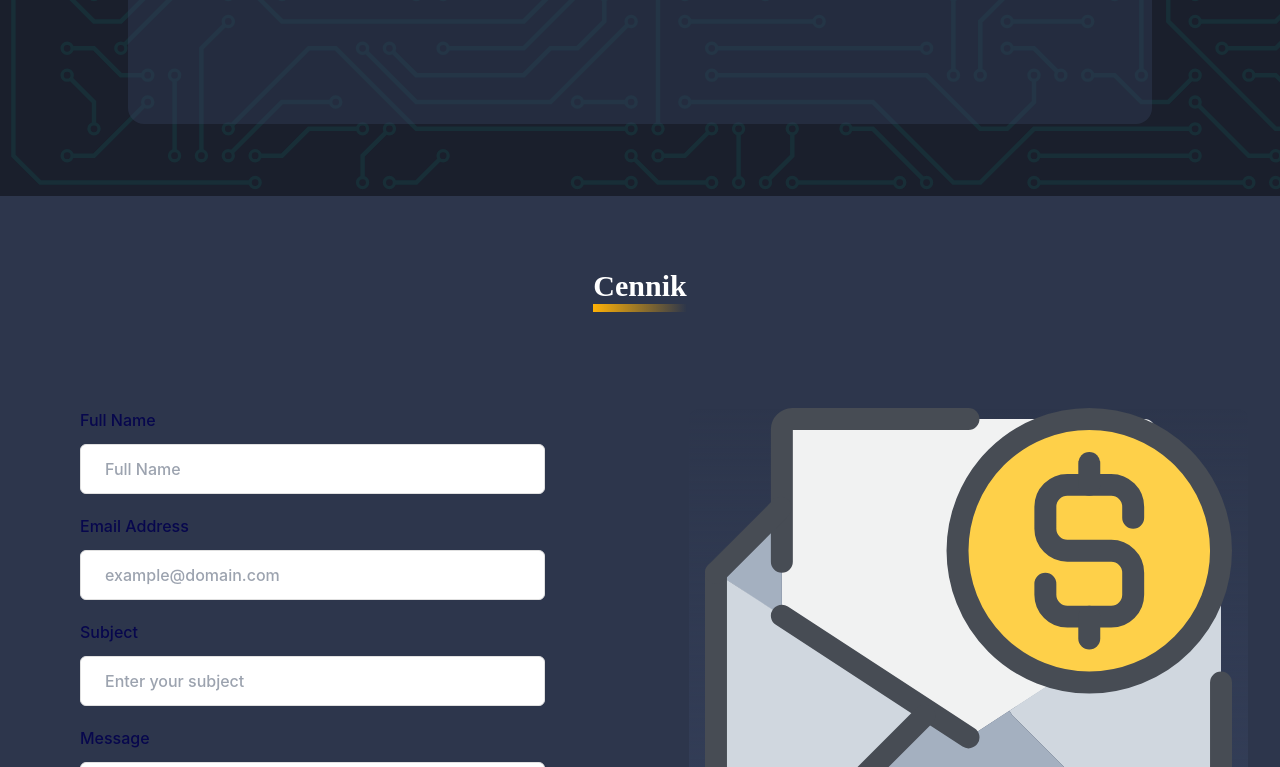
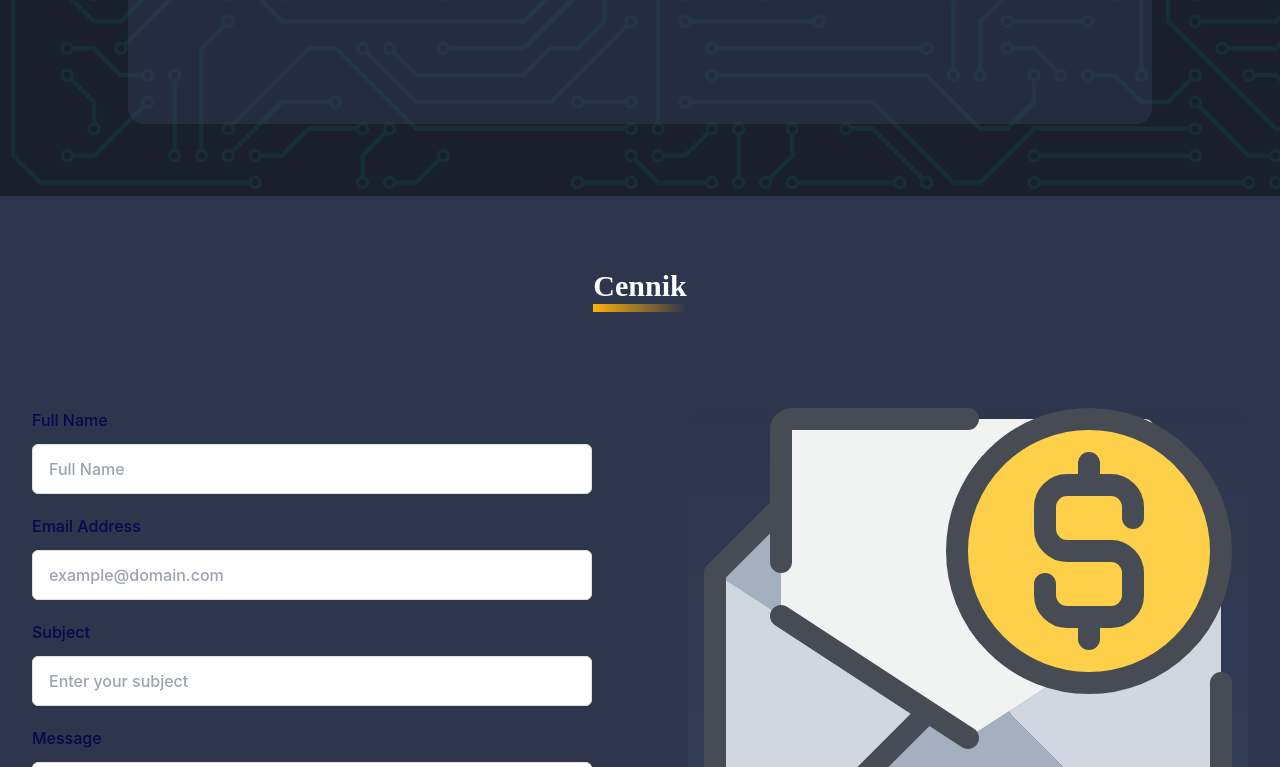
Before and after one commit to dziekiczan1/eRZet, a React (Create React App) app: page / in a window 1280 px wide. Shown: the part 2900-3667 px from the top of the page. Built offline with nearby package versions, Linux system fonts and the light colour scheme.

Commit message:
fix: update Button component, minor fixes

```diff
--- a/src/components/About/Description.js
+++ b/src/components/About/Description.js
@@ -4,6 +4,7 @@ import { motion } from "framer-motion";
 import { useTranslation } from "react-i18next";
 
 import Heading from "../Heading";
+import Button from "../Button";
 import { zoomIn, slideIn } from "../../utils/motion";
 import { ThemeContext } from "../../Theme";
 import aboutLogo from "../../assets/about-logo.svg";
@@ -67,7 +68,7 @@ const Description = () => {
             luctus convallis. Nunc malesuada eros lobortis erat facilisis
             sodales. Vivamus luctus arcu sed lacus blandit aliquam.
           </p>
-          <button className="flex flex-row gap-2 bg-navy-700 p-4 text-white text-bold outline-offset-4 outline outline-2 outline-orange-100">
+          <Button>
             <svg width={24} viewBox="0 0 24 24">
               <path
                 fill="currentColor"
@@ -75,7 +76,7 @@ const Description = () => {
               />
             </svg>
             <p>{t("writeUs")}</p>
-          </button>
+          </Button>
         </motion.div>
       </div>
     </>
--- a/src/components/Button.js
+++ b/src/components/Button.js
@@ -4,7 +4,7 @@ import PropTypes from "prop-types";
 
 function Button({ className, appearance, children }) {
   const styles = {
-    base: "font-bold text-white",
+    base: "flex flex-row items-center justify-center gap-2 bg-navy-700 p-4 text-white text-bold outline-offset-4 outline outline-2 outline-orange-100",
   };
 
   return (
--- a/src/components/Portfolio/Portfolio.js
+++ b/src/components/Portfolio/Portfolio.js
@@ -1,8 +1,9 @@
+// @ts-nocheck
 import React, { useContext, useEffect, useRef, useState } from "react";
 import { useTranslation } from "react-i18next";
 import { motion } from "framer-motion";
 
-import { slideIn, staggerContainer } from "../../utils/motion";
+import { staggerContainer, zoomIn } from "../../utils/motion";
 import Heading from "../Heading";
 import { ThemeContext } from "../../Theme";
 import { PortfolioData } from "./PortfolioData";
@@ -61,7 +62,10 @@ const Portfolio = () => {
         {t("portfolio")}
         <div className="w-26 h-2 bg-gradient-to-r from-orange-100 to-transparent"></div>
       </Heading>
-      <div className="mx-auto w-4/5 h-[400px] md:h-[500px] relative mb-2">
+      <motion.div
+        variants={zoomIn(0.2, 0.6)}
+        className="mx-auto w-4/5 h-[400px] md:h-[500px] relative mb-2"
+      >
         {PortfolioData.map((slide, index) => {
           return (
             <div className="w-full" key={index}>
@@ -129,7 +133,7 @@ const Portfolio = () => {
             />
           </svg>
         </div>
-      </div>
+      </motion.div>
     </motion.div>
   );
 };
--- a/src/components/Pricing/Pricing.js
+++ b/src/components/Pricing/Pricing.js
@@ -4,6 +4,7 @@ import { motion } from "framer-motion";
 import { useTranslation } from "react-i18next";
 
 import Heading from "../Heading";
+import Button from "../Button";
 import { staggerContainer, zoomIn, slideIn } from "../../utils/motion";
 import { ThemeContext } from "../../Theme";
 import pricingLogo from "../../assets/pricing-logo.svg";
@@ -34,7 +35,7 @@ const Pricing = () => {
       <div className="flex flex-row w-full mb-12">
         <motion.div
           variants={slideIn("right", "tween", 0, 0.3)}
-          className="flex flex-col font-semibold md:text-base 2xl:text-xl justify-center items-center w-1/2 mr-4 px-20 pt-8 text-justify"
+          className="flex flex-col font-semibold md:text-base 2xl:text-xl justify-center items-center w-1/2 mr-4 px-8 pt-8 text-justify"
         >
           <form
             action="https://formbold.com/s/FORM_ID"
@@ -53,7 +54,7 @@ const Pricing = () => {
                 name="name"
                 id="name"
                 placeholder="Full Name"
-                class="w-full rounded-md border border-[#e0e0e0] bg-white py-3 px-6 text-base font-medium text-[#6B7280] outline-none focus:border-[#6A64F1] focus:shadow-md"
+                class="w-full rounded-md border border-[#e0e0e0] bg-white py-3 px-4 text-base font-medium outline-none focus:border-pink-100 focus:shadow-md"
               />
             </div>
             <div class="mb-5">
@@ -68,7 +69,7 @@ const Pricing = () => {
                 name="email"
                 id="email"
                 placeholder="example@domain.com"
-                class="w-full rounded-md border border-[#e0e0e0] bg-white py-3 px-6 text-base font-medium text-[#6B7280] outline-none focus:border-[#6A64F1] focus:shadow-md"
+                class="w-full rounded-md border border-[#e0e0e0] bg-white py-3 px-4 text-base font-medium outline-none focus:border-pink-100 focus:shadow-md"
               />
             </div>
             <div class="mb-5">
@@ -83,7 +84,7 @@ const Pricing = () => {
                 name="subject"
                 id="subject"
                 placeholder="Enter your subject"
-                class="w-full rounded-md border border-[#e0e0e0] bg-white py-3 px-6 text-base font-medium text-[#6B7280] outline-none focus:border-[#6A64F1] focus:shadow-md"
+                class="w-full rounded-md border border-[#e0e0e0] bg-white py-3 px-4 text-base font-medium outline-none focus:border-pink-100 focus:shadow-md"
               />
             </div>
             <div class="mb-5">
@@ -98,19 +99,19 @@ const Pricing = () => {
                 name="message"
                 id="message"
                 placeholder="Type your message"
-                class="w-full resize-none rounded-md border border-[#e0e0e0] bg-white py-3 px-6 text-base font-medium text-[#6B7280] outline-none focus:border-[#6A64F1] focus:shadow-md"
+                class="w-full rounded-md border border-[#e0e0e0] bg-white py-3 px-4 text-base font-medium outline-none focus:border-pink-100 focus:shadow-md"
               ></textarea>
             </div>
-            <div>
-              <button className="flex flex-row justify-center gap-2 w-full bg-navy-700 p-4 text-white text-bold outline-offset-4 outline outline-2 outline-orange-100">
+            <div className="px-1.5">
+              <Button className="w-full">
                 <svg width={24} viewBox="0 0 24 24">
                   <path
                     fill="currentColor"
-                    d="M19.7 12.9L14 18.6H11.7V16.3L17.4 10.6L19.7 12.9M23.1 12.1C23.1 12.4 22.8 12.7 22.5 13L20 15.5L19.1 14.6L21.7 12L21.1 11.4L20.4 12.1L18.1 9.8L20.3 7.7C20.5 7.5 20.9 7.5 21.2 7.7L22.6 9.1C22.8 9.3 22.8 9.7 22.6 10C22.4 10.2 22.2 10.4 22.2 10.6C22.2 10.8 22.4 11 22.6 11.2C22.9 11.5 23.2 11.8 23.1 12.1M3 20V4H10V9H15V10.5L17 8.5V8L11 2H3C1.9 2 1 2.9 1 4V20C1 21.1 1.9 22 3 22H15C16.1 22 17 21.1 17 20H3M11 17.1C10.8 17.1 10.6 17.2 10.5 17.2L10 15H8.5L6.4 16.7L7 14H5.5L4.5 19H6L8.9 16.4L9.5 18.7H10.5L11 18.6V17.1Z"
+                    d="M13 19C13 15.69 15.69 13 19 13C20.1 13 21.12 13.3 22 13.81V6C22 4.89 21.1 4 20 4H4C2.89 4 2 4.89 2 6V18C2 19.11 2.9 20 4 20H13.09C13.04 19.67 13 19.34 13 19M4 8V6L12 11L20 6V8L12 13L4 8M20 22V20H16V18H20V16L23 19L20 22Z"
                   />
                 </svg>
                 <p>{t("writeUs")}</p>
-              </button>
+              </Button>
             </div>
           </form>
         </motion.div>
```
